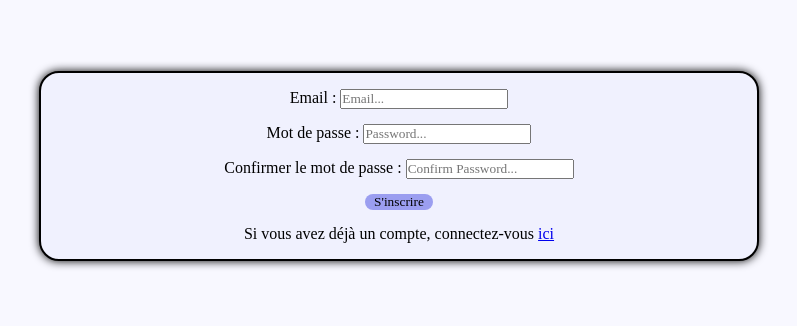
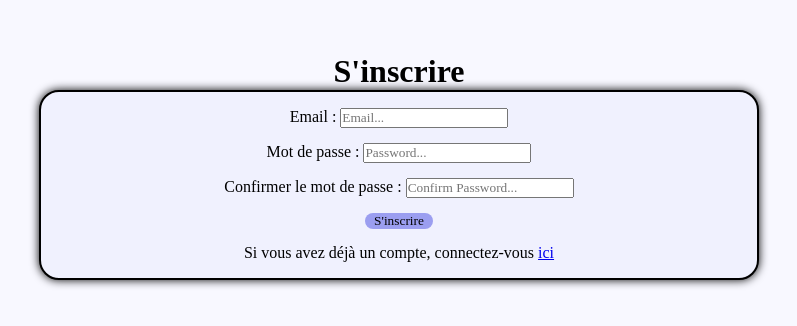
Before and after one commit to yanis-meziane/Thornament, a React (Create React App) app in the folder frontend/: page / in a window 1280 px wide. Shown: the part 234-560 px from the top of the page, without its empty margins (241-1038 px from the left). Built offline with nearby package versions, Linux system fonts and the light colour scheme.

Commit message:
Ajout titre authentification

```diff
--- a/frontend/src/Login/Login.jsx
+++ b/frontend/src/Login/Login.jsx
@@ -56,6 +56,7 @@ export default function Login(){
 
     return(
         <div className="connexion-container">
+            <h1>Se connecter</h1>
             <form onSubmit={handleSubmit} id="formConnexion">
                 {error && <p className="error-message">{error}</p>}
                 {success && <p className="success-message">{success}</p>}
--- a/frontend/src/Register/Register.jsx
+++ b/frontend/src/Register/Register.jsx
@@ -39,6 +39,7 @@ export default function Register(){
 
     return(
         <div className="connexion-container ">
+            <h1>S'inscrire</h1>
             <form onSubmit={handleSubmit} id="formConnexion">
 
                 <div id="divEmail">
```
